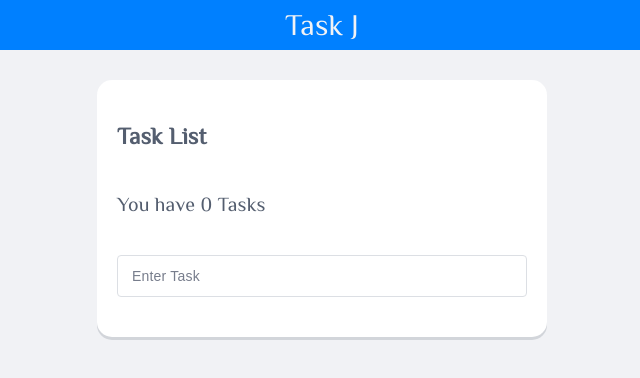
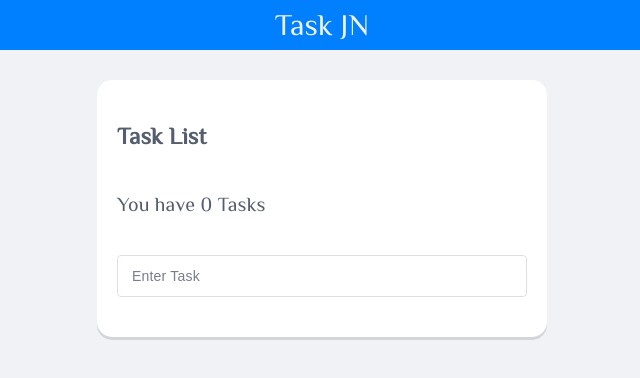
Before and after one commit to Jaymin610/Task_JN, a website built with webpack: page index.html in a window 1280 px wide. Shown: the full height of the page, 318-958 px from the left. Built offline with nearby package versions, Linux system fonts and the light colour scheme.

Commit message:
change in name

```diff
--- a/index.html
+++ b/index.html
@@ -2,10 +2,10 @@
 <html>
   <head>
     <meta charset="utf-8" />
-    <title>Webpack App</title>
+    <title>Task JN</title>
   </head>
   <body>
-    <header class="header">Task J</header>
+    <header class="header">Task JN</header>
     <div class="tasks">
       <div class="task-header">
         <h3 class="task-title">Task List</h3>
```
